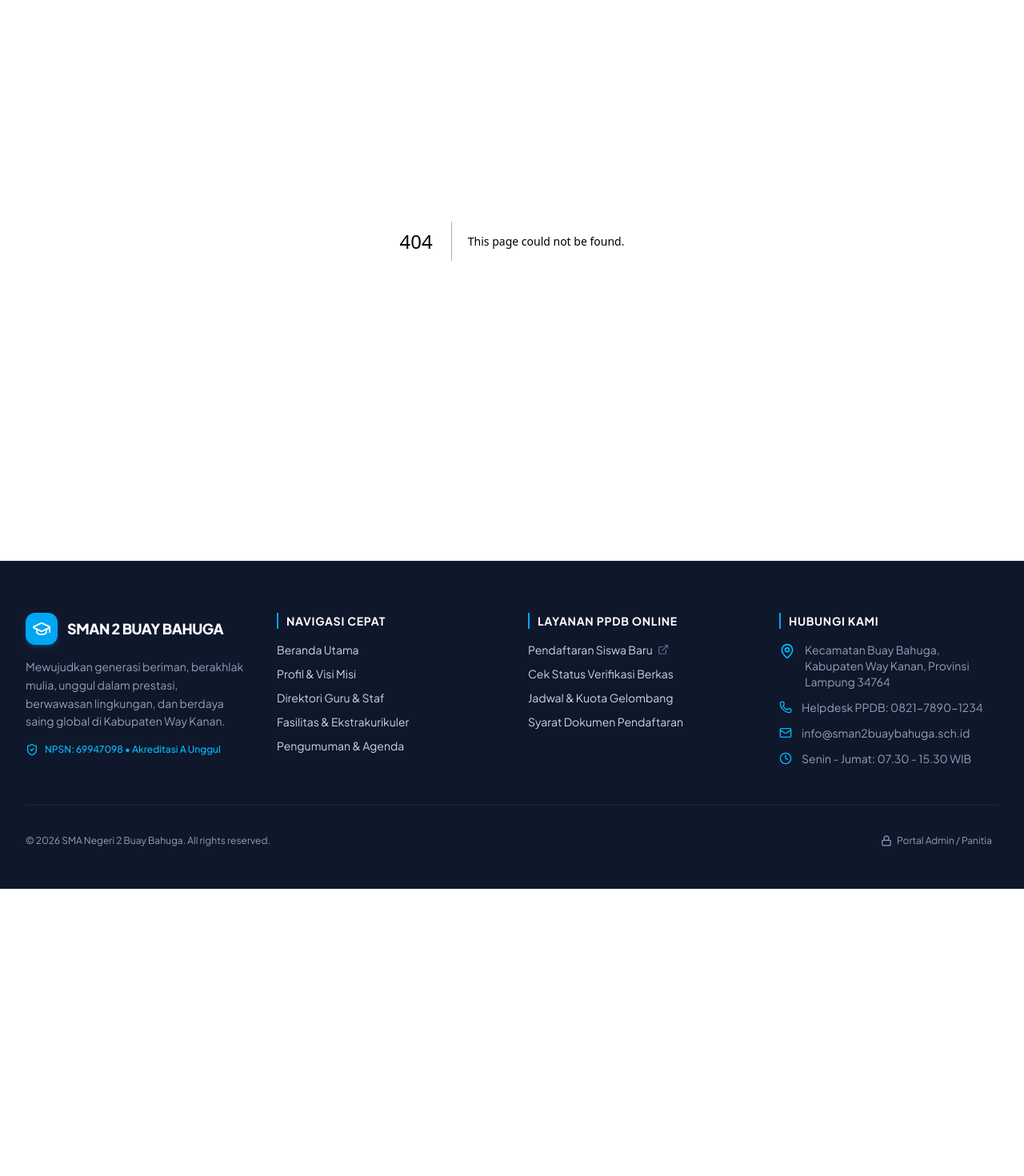
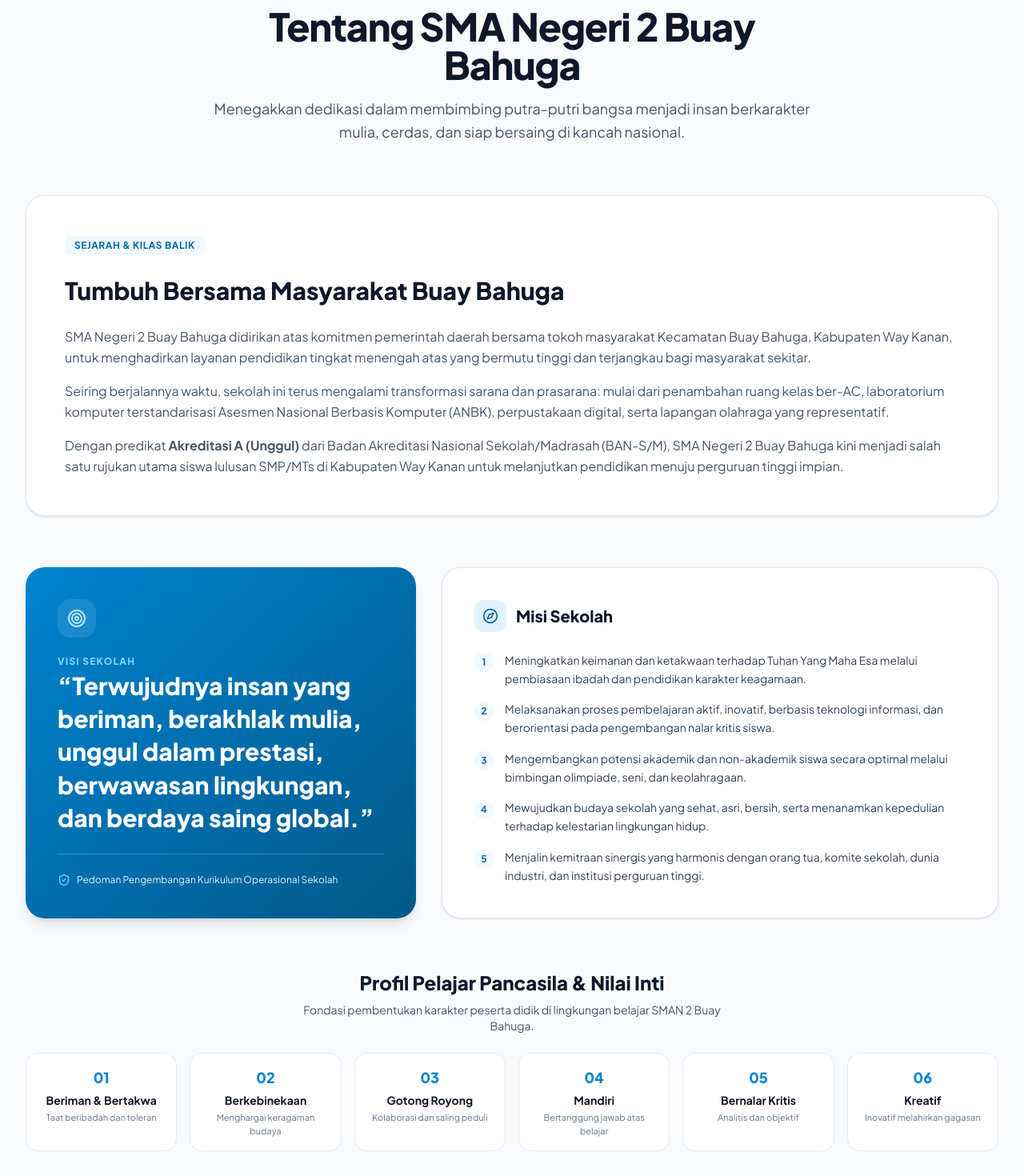
Before and after one commit to dharmamudita/smanegeri2buaybahuga, a Next.js app: page /tentang in a window 1280 px wide. Before the commit this address had no page. Shown: the part 180-1650 px from the top of the page at 80% size. Before the commit the page ends 1291 px from the top, so only its background shows below. Built offline with nearby package versions, Linux system fonts and the light colour scheme.

Commit message:
feat(pages): implement school profile page with history, vision, and mission

```diff
--- /dev/null
+++ b/src/app/tentang/page.tsx
@@ -0,0 +1,165 @@
+import { Metadata } from "next";
+import Link from "next/link";
+import {
+  School,
+  Target,
+  Compass,
+  HeartHandshake,
+  Award,
+  CheckCircle,
+  ShieldCheck,
+  GraduationCap,
+  Sparkles,
+  ArrowRight
+} from "lucide-react";
+
+export const metadata: Metadata = {
+  title: "Tentang Sekolah | Visi, Misi & Sejarah",
+  description:
+    "Profil lengkap, sejarah pendirian, visi dan misi SMA Negeri 2 Buay Bahuga, Kabupaten Way Kanan, Provinsi Lampung.",
+};
+
+export default function TentangPage() {
+  return (
+    <div className="bg-slate-50 min-h-screen py-12 sm:py-16">
+      <div className="max-w-7xl mx-auto px-4 sm:px-6 lg:px-8 space-y-16">
+
+        {/* Page Header */}
+        <div className="text-center space-y-4 max-w-3xl mx-auto">
+          <div className="inline-flex items-center gap-2 px-3.5 py-1.5 rounded-full bg-sky-100 text-sky-800 text-xs font-bold uppercase tracking-wider">
+            <School className="w-3.5 h-3.5 text-sky-600" />
+            <span>Profil Lembaga Pendidikan</span>
+          </div>
+
+          <h1 className="text-3xl sm:text-5xl font-black text-slate-900 tracking-tight">
+            Tentang SMA Negeri 2 Buay Bahuga
+          </h1>
+
+          <p className="text-base sm:text-lg text-slate-600 leading-relaxed">
+            Menegakkan dedikasi dalam membimbing putra-putri bangsa menjadi insan berkarakter mulia, cerdas, dan siap bersaing di kancah nasional.
+          </p>
+        </div>
+
+        {/* Sejarah & Latar Belakang */}
+        <div className="rounded-3xl bg-white border border-slate-200/80 shadow-sm p-8 sm:p-12 space-y-6">
+          <div className="inline-flex items-center gap-2 px-3 py-1 rounded-md bg-sky-50 text-sky-700 text-xs font-bold uppercase tracking-wider">
+            <span>Sejarah & Kilas Balik</span>
+          </div>
+          <h2 className="text-2xl sm:text-3xl font-extrabold text-slate-900 leading-snug">
+            Tumbuh Bersama Masyarakat Buay Bahuga
+          </h2>
+          <div className="space-y-4 text-slate-600 text-sm sm:text-base leading-relaxed font-normal">
+            <p>
+              SMA Negeri 2 Buay Bahuga didirikan atas komitmen pemerintah daerah bersama tokoh masyarakat Kecamatan Buay Bahuga, Kabupaten Way Kanan, untuk menghadirkan layanan pendidikan tingkat menengah atas yang bermutu tinggi dan terjangkau bagi masyarakat sekitar.
+            </p>
+            <p>
+              Seiring berjalannya waktu, sekolah ini terus mengalami transformasi sarana dan prasarana: mulai dari penambahan ruang kelas ber-AC, laboratorium komputer terstandarisasi Asesmen Nasional Berbasis Komputer (ANBK), perpustakaan digital, serta lapangan olahraga yang representatif.
+            </p>
+            <p>
+              Dengan predikat <strong>Akreditasi A (Unggul)</strong> dari Badan Akreditasi Nasional Sekolah/Madrasah (BAN-S/M), SMA Negeri 2 Buay Bahuga kini menjadi salah satu rujukan utama siswa lulusan SMP/MTs di Kabupaten Way Kanan untuk melanjutkan pendidikan menuju perguruan tinggi impian.
+            </p>
+          </div>
+        </div>
+
+        {/* Visi & Misi Grid */}
+        <div className="grid grid-cols-1 lg:grid-cols-12 gap-8">
+
+          {/* Visi */}
+          <div className="lg:col-span-5 rounded-3xl bg-gradient-to-br from-sky-600 to-sky-800 text-white p-8 sm:p-10 shadow-lg space-y-6 flex flex-col justify-between">
+            <div className="space-y-4">
+              <div className="w-12 h-12 rounded-2xl bg-white/10 flex items-center justify-center text-sky-200">
+                <Target className="w-6 h-6" />
+              </div>
+              <span className="text-xs uppercase tracking-widest font-extrabold text-sky-300">
+                Visi Sekolah
+              </span>
+              <h3 className="text-2xl sm:text-3xl font-black leading-snug">
+                &ldquo;Terwujudnya insan yang beriman, berakhlak mulia, unggul dalam prestasi, berwawasan lingkungan, dan berdaya saing global.&rdquo;
+              </h3>
+            </div>
+
+            <div className="pt-6 border-t border-white/20 text-xs text-sky-100 flex items-center gap-2">
+              <ShieldCheck className="w-4 h-4 text-sky-300" />
+              <span>Pedoman Pengembangan Kurikulum Operasional Sekolah</span>
+            </div>
+          </div>
+
+          {/* Misi */}
+          <div className="lg:col-span-7 rounded-3xl bg-white border border-slate-200/80 p-8 sm:p-10 shadow-sm space-y-6">
+            <div className="flex items-center gap-3">
+              <div className="w-10 h-10 rounded-xl bg-sky-100 text-sky-700 flex items-center justify-center">
+                <Compass className="w-5 h-5" />
+              </div>
+              <h3 className="text-xl font-extrabold text-slate-900">Misi Sekolah</h3>
+            </div>
+
+            <ul className="space-y-4 text-sm text-slate-700">
+              {[
+                "Meningkatkan keimanan dan ketakwaan terhadap Tuhan Yang Maha Esa melalui pembiasaan ibadah dan pendidikan karakter keagamaan.",
+                "Melaksanakan proses pembelajaran aktif, inovatif, berbasis teknologi informasi, dan berorientasi pada pengembangan nalar kritis siswa.",
+                "Mengembangkan potensi akademik dan non-akademik siswa secara optimal melalui bimbingan olimpiade, seni, dan keolahragaan.",
+                "Mewujudkan budaya sekolah yang sehat, asri, bersih, serta menanamkan kepedulian terhadap kelestarian lingkungan hidup.",
+                "Menjalin kemitraan sinergis yang harmonis dengan orang tua, komite sekolah, dunia industri, dan institusi perguruan tinggi.",
+              ].map((misi, idx) => (
+                <li key={idx} className="flex items-start gap-3.5">
+                  <div className="w-6 h-6 rounded-full bg-sky-50 text-sky-700 flex items-center justify-center shrink-0 font-bold text-xs mt-0.5">
+                    {idx + 1}
+                  </div>
+                  <span className="leading-relaxed">{misi}</span>
+                </li>
+              ))}
+            </ul>
+          </div>
+
+        </div>
+
+        {/* Nilai Karakter Budaya Sekolah */}
+        <div className="space-y-6">
+          <div className="text-center space-y-2">
+            <h3 className="text-xl sm:text-2xl font-extrabold text-slate-900">
+              Profil Pelajar Pancasila & Nilai Inti
+            </h3>
+            <p className="text-xs sm:text-sm text-slate-600 max-w-xl mx-auto">
+              Fondasi pembentukan karakter peserta didik di lingkungan belajar SMAN 2 Buay Bahuga.
+            </p>
+          </div>
+
+          <div className="grid grid-cols-2 md:grid-cols-3 lg:grid-cols-6 gap-4">
+            {[
+              { title: "Beriman & Bertakwa", desc: "Taat beribadah dan toleran" },
+              { title: "Berkebinekaan", desc: "Menghargai keragaman budaya" },
+              { title: "Gotong Royong", desc: "Kolaborasi dan saling peduli" },
+              { title: "Mandiri", desc: "Bertanggung jawab atas belajar" },
+              { title: "Bernalar Kritis", desc: "Analitis dan objektif" },
+              { title: "Kreatif", desc: "Inovatif melahirkan gagasan" },
+            ].map((item, idx) => (
+              <div key={idx} className="p-4 rounded-2xl bg-white border border-slate-200/80 text-center space-y-1 hover:border-sky-300 transition">
+                <div className="text-sky-600 font-black text-lg">0{idx + 1}</div>
+                <div className="font-bold text-sm text-slate-900">{item.title}</div>
+                <div className="text-[11px] text-slate-500">{item.desc}</div>
+              </div>
+            ))}
+          </div>
+        </div>
+
+        {/* CTA to PPDB */}
+        <div className="rounded-3xl bg-slate-900 text-white p-8 sm:p-12 text-center space-y-4">
+          <h3 className="text-2xl font-extrabold">Mari Bertumbuh dan Berprestasi Bersama Kami</h3>
+          <p className="text-sm text-slate-400 max-w-xl mx-auto">
+            Segera daftarkan diri Anda pada gelombang PPDB online yang sedang dibuka.
+          </p>
+          <div className="pt-2">
+            <Link
+              href="/ppdb"
+              className="inline-flex items-center gap-2 px-6 py-3 rounded-xl bg-sky-600 hover:bg-sky-500 text-white font-bold text-sm transition"
+            >
+              <span>Daftar PPDB Online Sekarang</span>
+              <ArrowRight className="w-4 h-4" />
+            </Link>
+          </div>
+        </div>
+
+      </div>
+    </div>
+  );
+}
```
